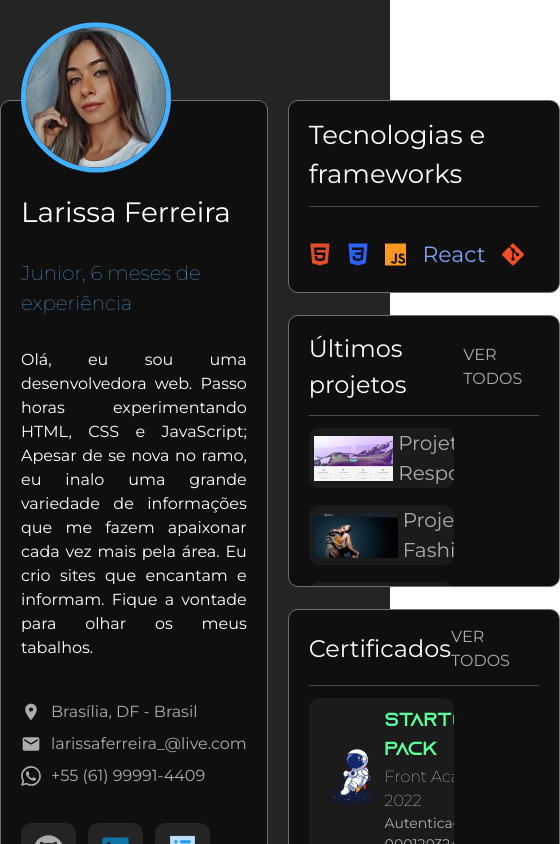
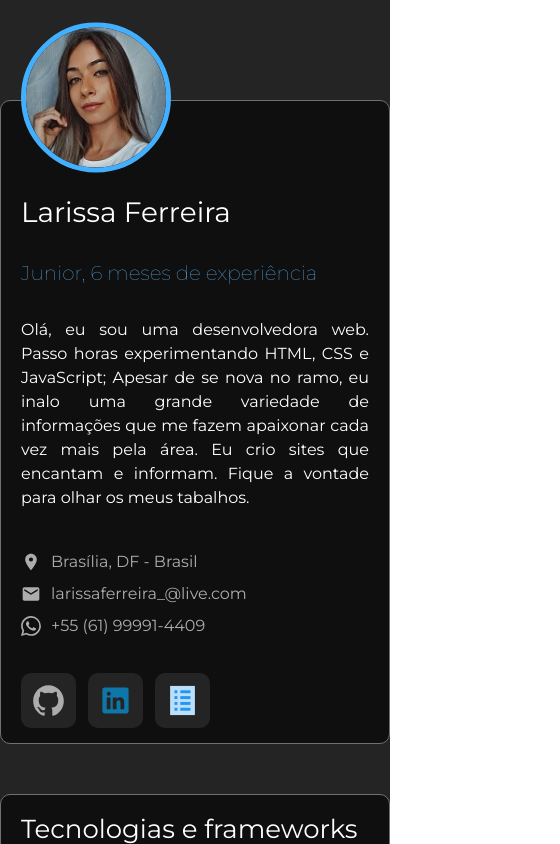
Before and after one commit to larik95/first-profile-test, a React (Create React App) app: page / in a window 390 px wide. Shown: the top 844 px of the page, 560 px wide, since content can reach past the window. Built offline with nearby package versions, Linux system fonts and the light colour scheme.

Commit message:
RESPONSIVO

```diff
--- a/src/Pages/Home/CenterContent/styles.css
+++ b/src/Pages/Home/CenterContent/styles.css
@@ -14,3 +14,17 @@
 .center-content-container .center-content-container-right > *:not(:first-child) {
     margin-top: 22px;
 }
+
+@media screen and (max-width: 1060px){
+
+    .center-content-container {
+        display: flex;
+        flex-direction: column;
+    }
+
+    .center-content-container-right {
+    padding-top: 50px;
+    margin-left: 0;
+    }
+
+}
--- a/src/Pages/Home/Last Projects/index.js
+++ b/src/Pages/Home/Last Projects/index.js
@@ -20,7 +20,7 @@ function LastProjects() {
         <div className="last-projects-rapper">
 
         <div className="last-projects-content">
-          <Project imageUrl={ProjetoResponsivo} link="#" title="Projeto Responsivo" />
+          <Project imageUrl={ProjetoResponsivo} link="https://github.com/larik95/Projeto-Responsivo--" title="Projeto Responsivo" />
           <Project imageUrl={ProjetoFashion} link="#" title="Projeto Fashion" />
           <Project imageUrl={CursoWeb} link="#" title="Projeto Curso Web" />
         </div>
--- a/src/Pages/Home/styles.css
+++ b/src/Pages/Home/styles.css
@@ -24,3 +24,23 @@
 .home-container .home-container-content .home-container-content-bottom .logo-container {
     margin-left: 10px;
 }
+
+@media screen and (max-width: 1060px){
+
+    .home-container .home-container-content {
+        max-width: 600px;
+        margin: 0 auto;
+        min-height: 50vh;
+    }
+
+}
+
+@media screen and (max-width: 500px){
+
+    .home-container .home-container-content {
+        max-width: 400px;
+        margin: 0 auto;
+        min-height: 40vh;
+    }
+
+}
```
